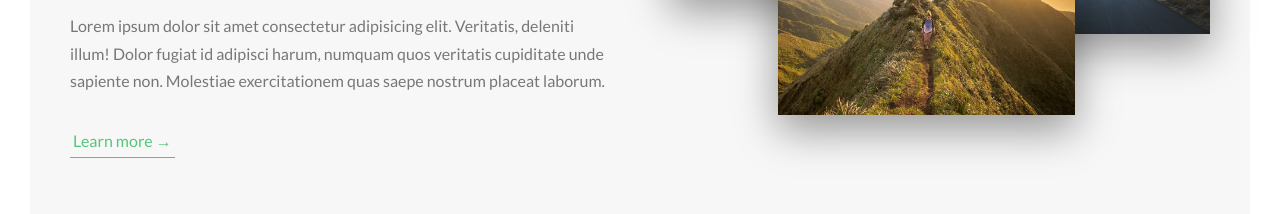
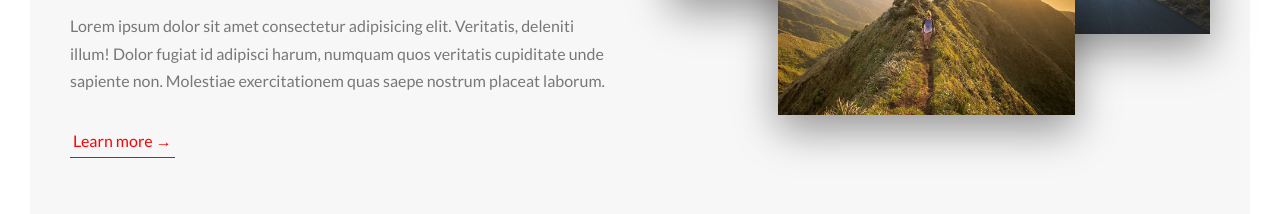
Before and after one commit to seismicmike/natours, a website: page index.html in a window 1280 px wide. Shown: the part 1203-1417 px from the top of the page. Drawn offline with nearby package versions, Linux system fonts and the light colour scheme; files that its build step writes are made by us from their sources.

Commit message:
Testing conflict resolution using p4merge through WSL.

```diff
--- a/sass/abstracts/_variables.scss
+++ b/sass/abstracts/_variables.scss
@@ -1,5 +1,5 @@
 // COLORS
-$color-primary: #55c57a;
+$color-primary: red; //creating conflict on purpose
 $color-primary-light: #7ed56f;
 $color-primary-dark: #28b485;
 
```
